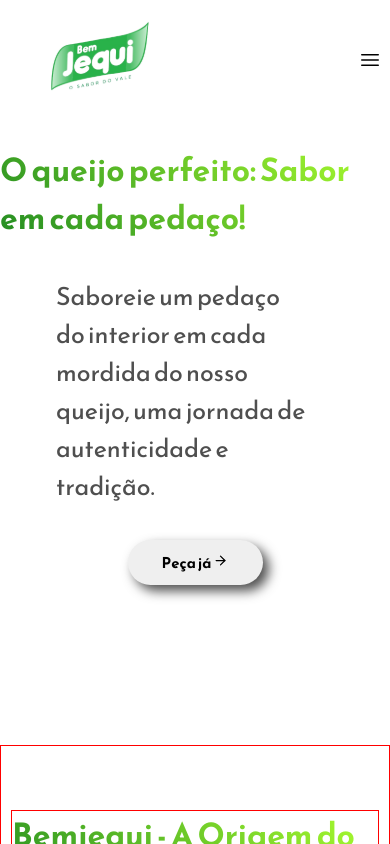
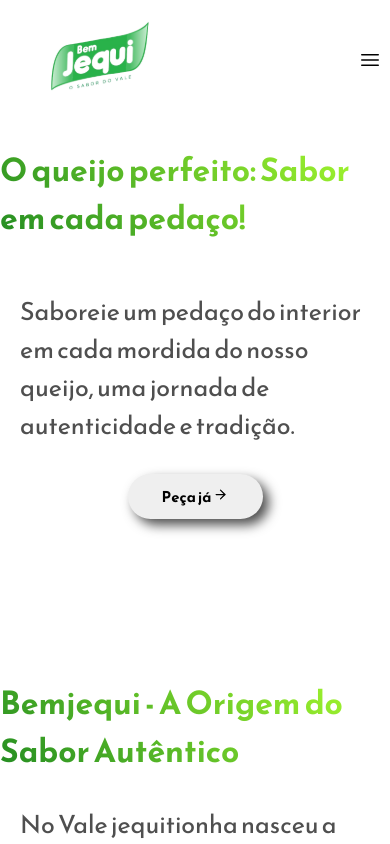
Before and after one commit to ChristieCardoso/landing-page-bemjequi, a React (Create React App) app: page / in a window 390 px wide. Shown: the top 844 px of the page. Built offline with nearby package versions, Linux system fonts and the light colour scheme.

Commit message:
correção dos media query do home

```diff
--- a/src/components/Home/style.css
+++ b/src/components/Home/style.css
@@ -12,7 +12,7 @@
 }
 
 .home-image {
-  width: 500px;
+  width: 650px;
   margin-right: 50px;
 }
 
@@ -70,7 +70,6 @@
 }
 
 .about-section-container {
-  border: 1px solid red;
   margin-top: 10rem;
   margin-bottom: 10rem;
   position: relative;
@@ -86,21 +85,60 @@
   width: 320px;
 }
 .about-image {
-  max-width: 600px;
+  width: 700px;
+  margin-left: 50px;
 }
 
 .about-section-text-container {
-  border: 1px solid red;
   margin: 10px;
   justify-content: center;
   display: flex;
   flex-direction: column;
 }
 
+@media (max-width: 1000px) {
+  .home-banner-background,
+  .primary-heading {
+    max-width: 420px;
+  }
+  .about-image {
+    width: 500px;
+    margin: auto;
+    margin-bottom: 500px;
+  }
+}
+
+@media (max-width: 900px) {
+  .home-banner-background {
+    max-width: 280px;
+  }
+  .primary-text {
+    font-size: 25px;
+    width: 350px;
+    margin: 10px auto;
+    margin-top: 30px;
+  }
+
+  .home-image {
+    margin: 1px auto;
+    max-width: 250px;
+  }
+
+  .about-image {
+    width: 400px;
+    margin: 280px -10px 800px;
+    margin-bottom: 600px;
+  }
+}
+
 @media (max-width: 800px) {
   .home-banner-background {
-    display: flex;
     max-width: 280px;
+  }
+
+  .about-image {
+    max-width: 350px;
+    margin: auto;
   }
 
   .about-banner-background {
@@ -111,13 +149,6 @@
     font-size: 25px;
     width: 250px;
     flex: 2;
-  }
-
-  .about-image {
-    margin: auto;
-    display: flex;
-    max-height: 200px;
-    max-width: 250px;
   }
 
   .about-section-text-container {
@@ -138,35 +169,8 @@
   .about-image {
     display: none;
   }
-}
-
-@media (max-width: 1000px) {
-  .home-banner-background {
-    max-width: 380px;
+  .home-text-section,
+  .about-section-text-container {
+    margin: auto;
   }
 }
-
-@media (max-width: 1100px) {
-  .home-banner-background {
-    max-width: 380px;
-  }
-}
-
-@media (max-width: 900px) {
-  .home-banner-background {
-    max-width: 280px;
-  }
-  .primary-text {
-    font-size: 25px;
-    width: 250px;
-  }
-
-  .home-text-section {
-    margin: auto;
-  }
-
-  .home-image {
-    margin: 1px auto;
-    max-width: 250px;
-  }
-}
--- a/src/components/Navbar/style.css
+++ b/src/components/Navbar/style.css
@@ -40,13 +40,13 @@ nav {
 
 // media query
 
-@media (max-width: 1100px) {
+@media (max-width: 1000px) {
   .navbar-links-container {
     margin-right: 0px;
   }
 }
 
-@media (max-width: 1100px) {
+@media (max-width: 1000px) {
   .navbar-links-container a {
     margin-right: 0px;
   }
```
